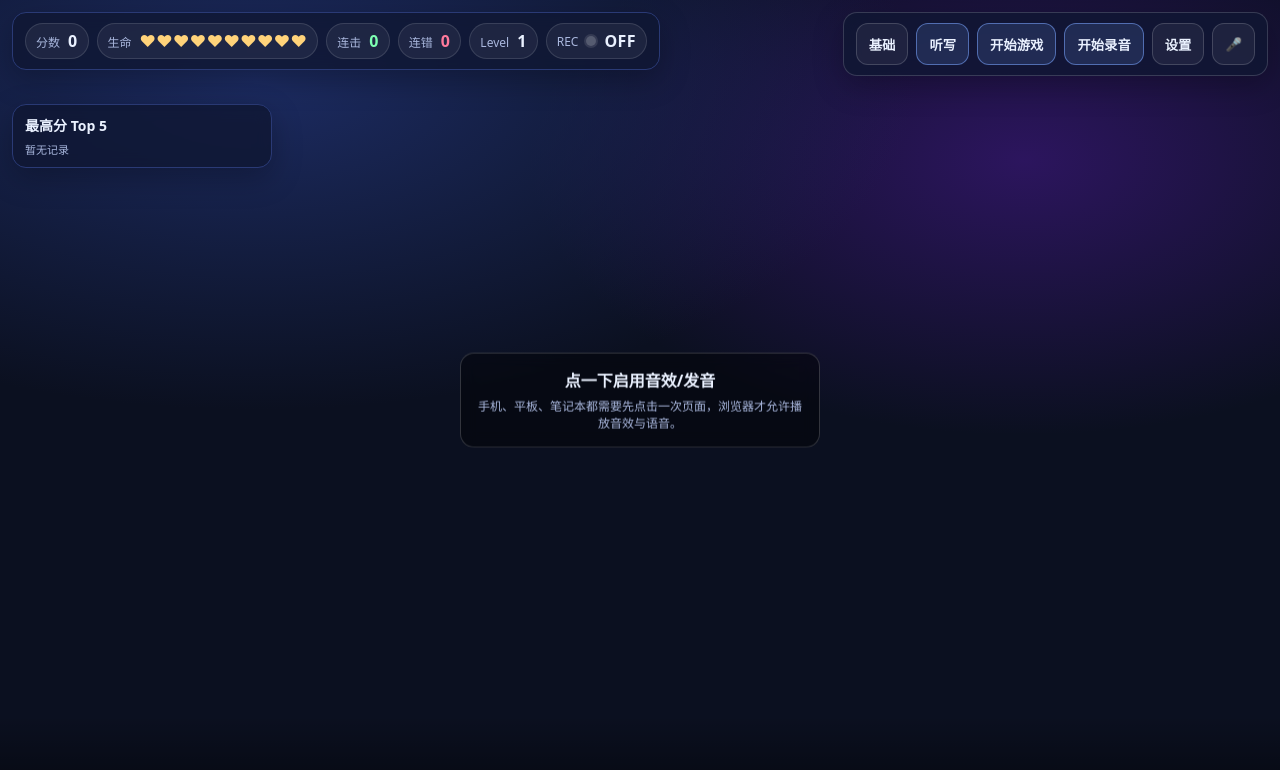
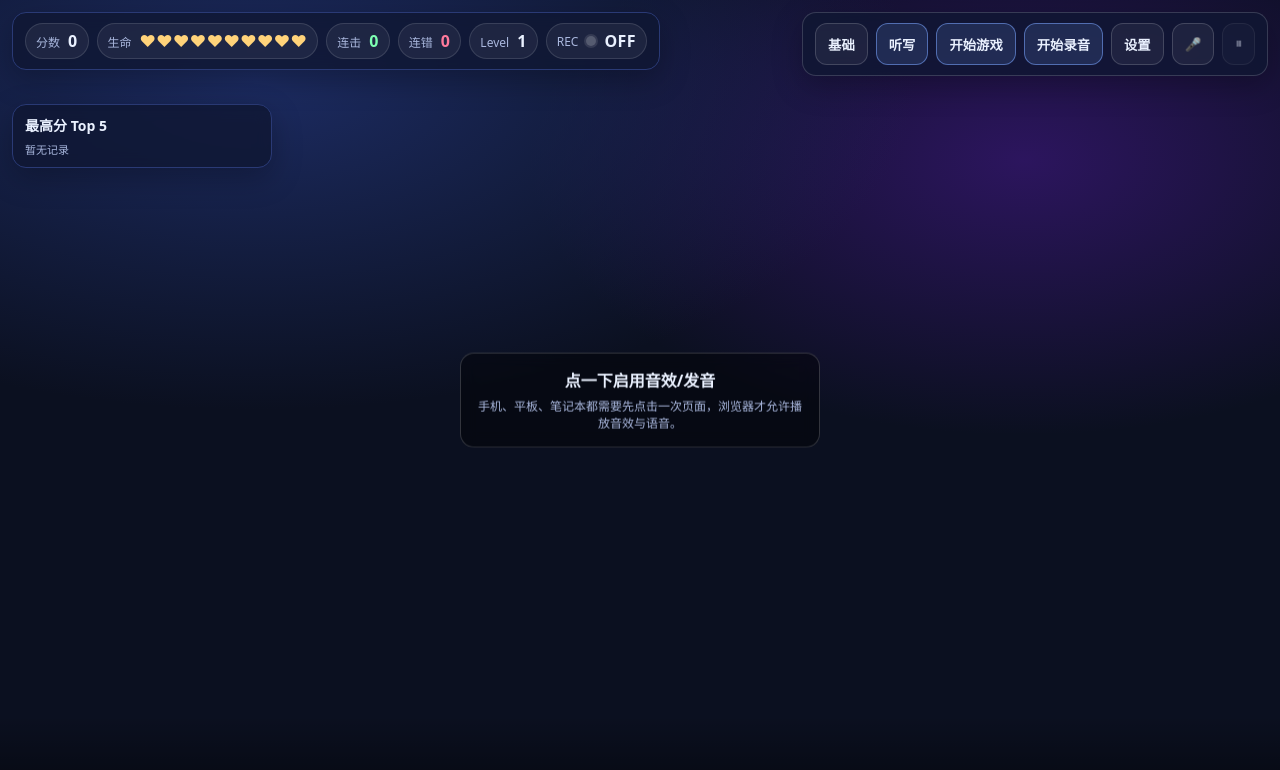
Before and after one commit to yangtianbo11/fallgame, a plain HTML site: page fallgame.html in a window 1280 px wide. Drawn offline with Linux system fonts and the light colour scheme.

Commit message:
Make pause button always visible, disabled when game not running
Made-with: Cursor

```diff
--- a/fallgame.html
+++ b/fallgame.html
@@ -213,7 +213,7 @@
       <button class="btn" id="startRecBtn">开始录音</button>
       <button class="btn" id="settingsBtn">设置</button>
       <button class="btn" id="inputModeBtn">🎤</button>
-      <button class="btn" id="pauseBtn" style="display:none">⏸</button>
+      <button class="btn" id="pauseBtn" disabled style="opacity:0.4">⏸</button>
     </div>
 
     <div id="dictationPanel" aria-live="polite">
@@ -1083,7 +1083,8 @@
       startGameBtn.textContent = on ? t('endGame') : t('startGame');
       startGameBtn.classList.toggle('danger', on);
       startGameBtn.classList.toggle('primary', !on);
-      pauseBtn.style.display = on ? '' : 'none';
+      pauseBtn.disabled = !on;
+      pauseBtn.style.opacity = on ? '1' : '0.4';
       pauseBtn.textContent = '⏸';
     }
     function setDictationButtonUI(on){
```
